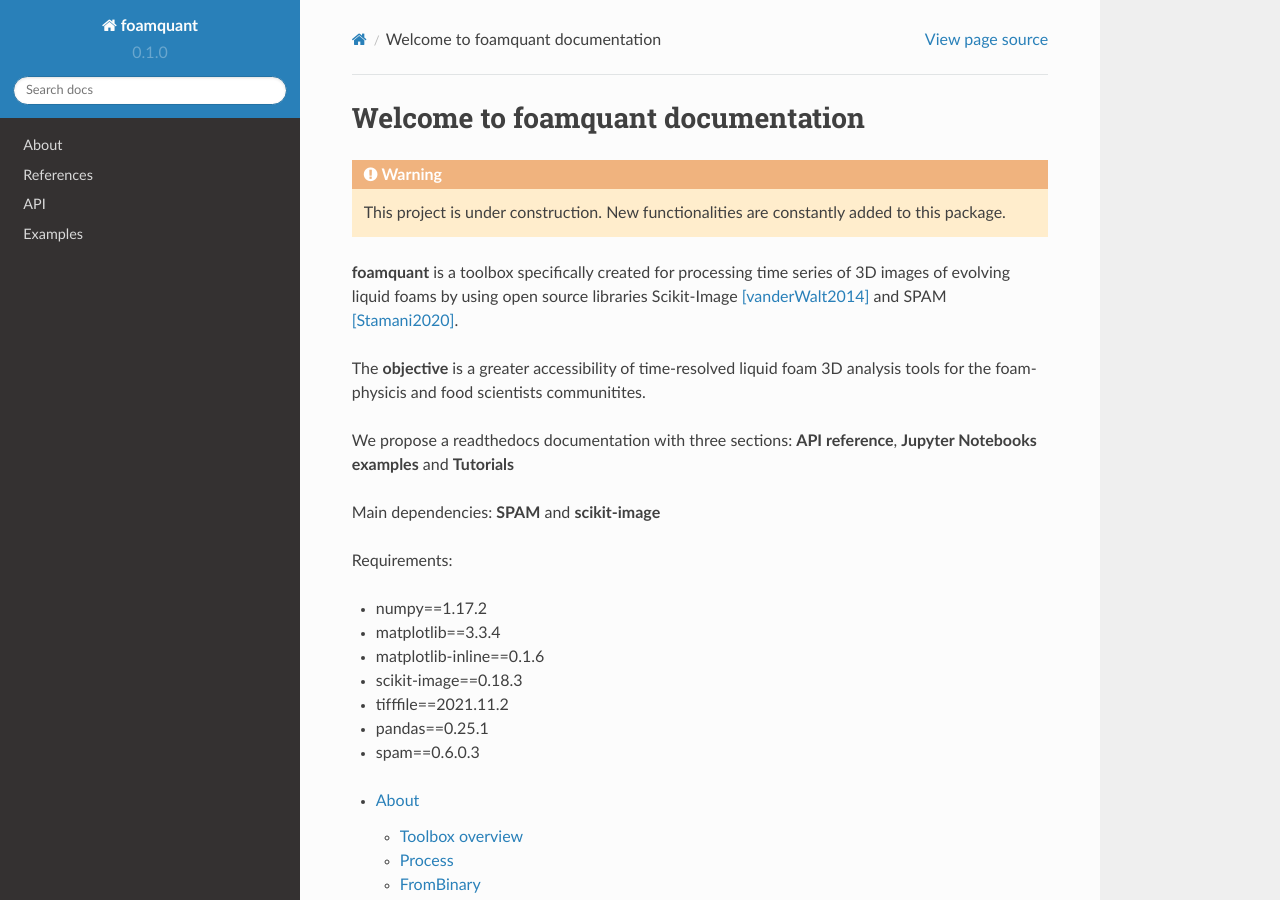
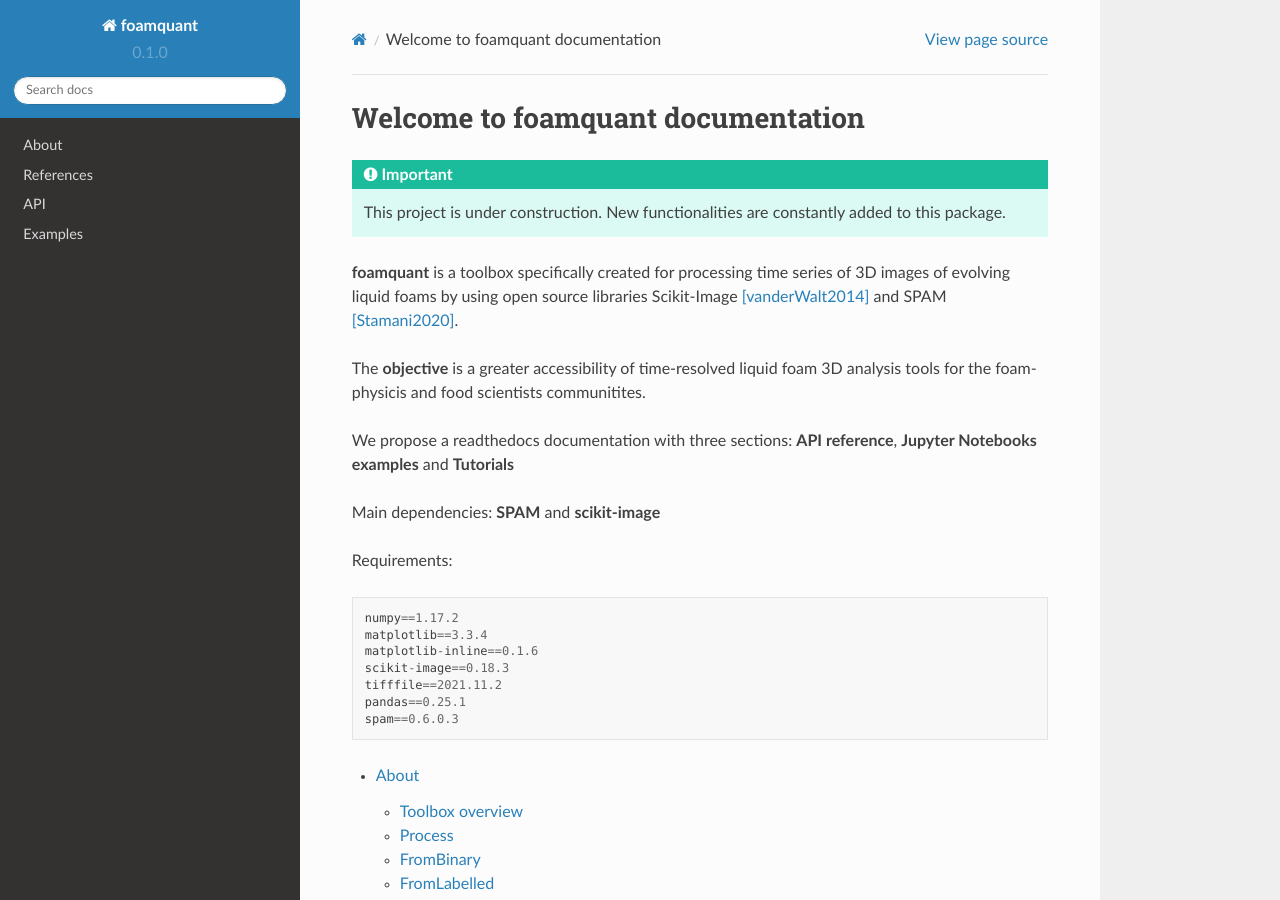
Before and after one commit to floschott/foamquant, a Sphinx documentation site: the page built from docs/source/index.rst, in a window 1280 px wide and 900 px high. Built offline with Sphinx 7.4.7 and the Read the Docs theme 2.0.0, drawn with Linux system fonts in a browser that asks for light colours.

Commit message:
Update index.rst

```diff
--- a/docs/source/index.rst
+++ b/docs/source/index.rst
@@ -1,7 +1,7 @@
 Welcome to foamquant documentation
 ===================================
 
-.. warning::
+.. important::
    This project is under construction. New functionalities are constantly added to this package.
 
 **foamquant** is a toolbox specifically created for processing time series of 3D images of evolving liquid foams by using open source libraries Scikit-Image [vanderWalt2014]_ and SPAM [Stamani2020]_.
@@ -15,20 +15,15 @@
 
 Requirements:
 
-* numpy==1.17.2
+.. code::
 
-* matplotlib==3.3.4
-
-* matplotlib-inline==0.1.6
-
-* scikit-image==0.18.3
-
-* tifffile==2021.11.2
-
-* pandas==0.25.1
-
-* spam==0.6.0.3
-
+   numpy==1.17.2
+   matplotlib==3.3.4
+   matplotlib-inline==0.1.6
+   scikit-image==0.18.3
+   tifffile==2021.11.2
+   pandas==0.25.1
+   spam==0.6.0.3
 
 .. toctree::
    :maxdepth: 2
```
